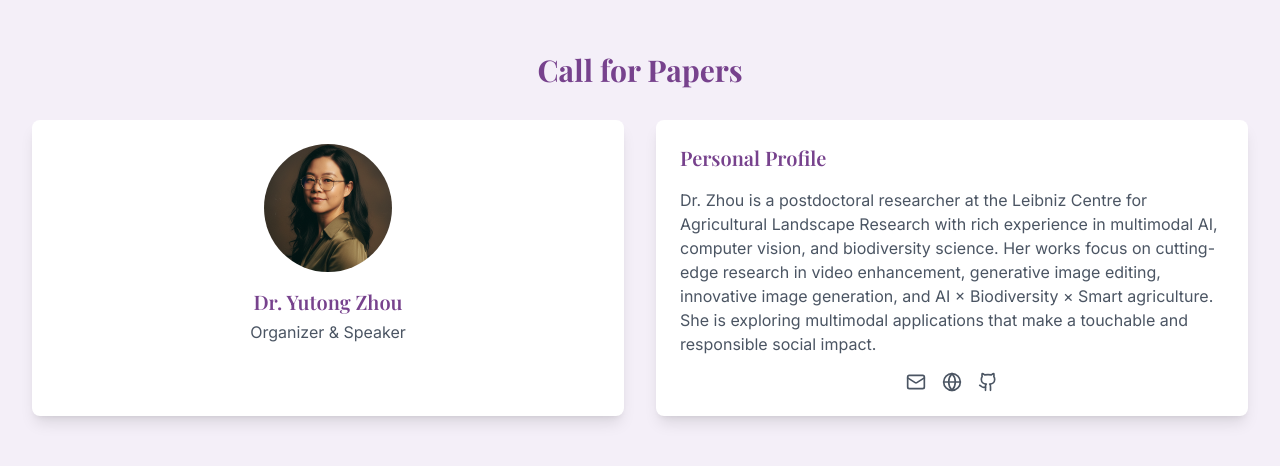
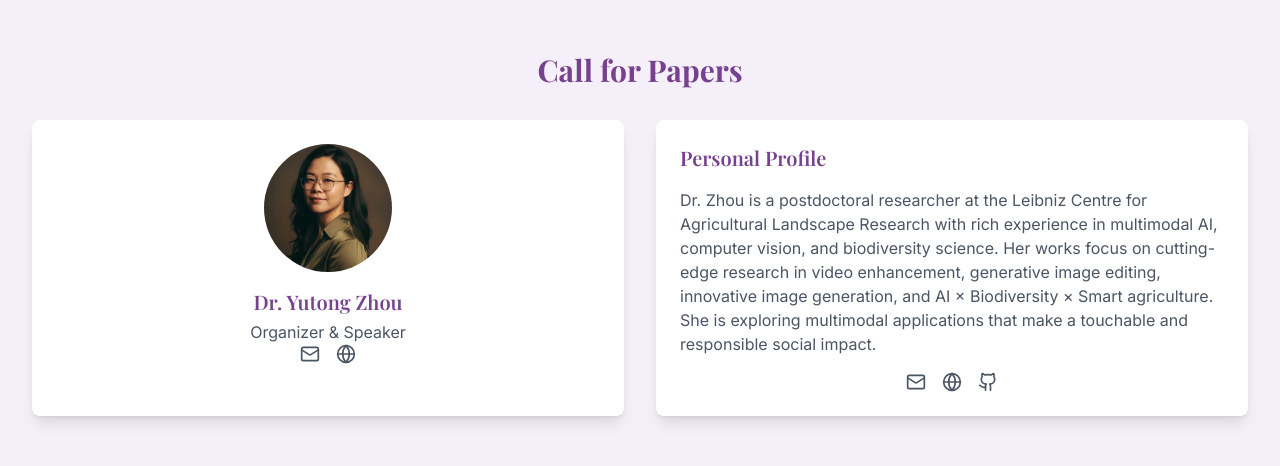
Before and after one commit to ElizaZhou96/EmpAI26, a React (Vite) app: page / in a window 1280 px wide. Shown: the part 1180-1646 px from the top of the page. Built offline with nearby package versions, Linux system fonts and the light colour scheme.

Commit message:
Update App.tsx
OrganizerCard

```diff
--- a/src/App.tsx
+++ b/src/App.tsx
@@ -257,6 +257,8 @@ function App() {
               name="Dr. Yutong Zhou"
               role="Organizer & Speaker"
               image="/yutong.png"
+              email="mailto:yutong.zhou@zalf.de"
+              website="https://elizazhou96.github.io/"
             />
             <div className="bg-white rounded-lg shadow-lg p-6">
               <h3 className="text-xl font-semibold text-[#77428D] mb-4">Personal Profile</h3>
@@ -357,6 +359,40 @@ function FeatureCard({
 }
 
 function OrganizerCard({
+  name,
+  role,
+  image,
+  email,
+  website,
+}: {
+  name: string;
+  role: string;
+  image: string;
+  email: string;
+  website: string;
+}) {
+  return (
+    <div className="bg-white rounded-lg shadow-lg p-6 text-center">
+      <img
+        src={image}
+        alt={name}
+        className="w-32 h-32 rounded-full mx-auto mb-4 object-cover"
+      />
+      <h3 className="text-xl font-semibold text-[#77428D] mb-1">{name}</h3>
+      <p className="text-gray-600">{role}</p>
+	  <div className="flex justify-center space-x-4">
+        <a href="email" className="text-gray-600 hover:text-[#77428D]">
+                  <Mail size={20} />
+        </a>
+        <a href="website" className="text-gray-600 hover:text-[#77428D]">
+                  <Globe size={20} />
+        </a>
+        </div>
+    </div>
+  );
+}
+
+function OrganizerCard2({
   name,
   role,
   image,
```
